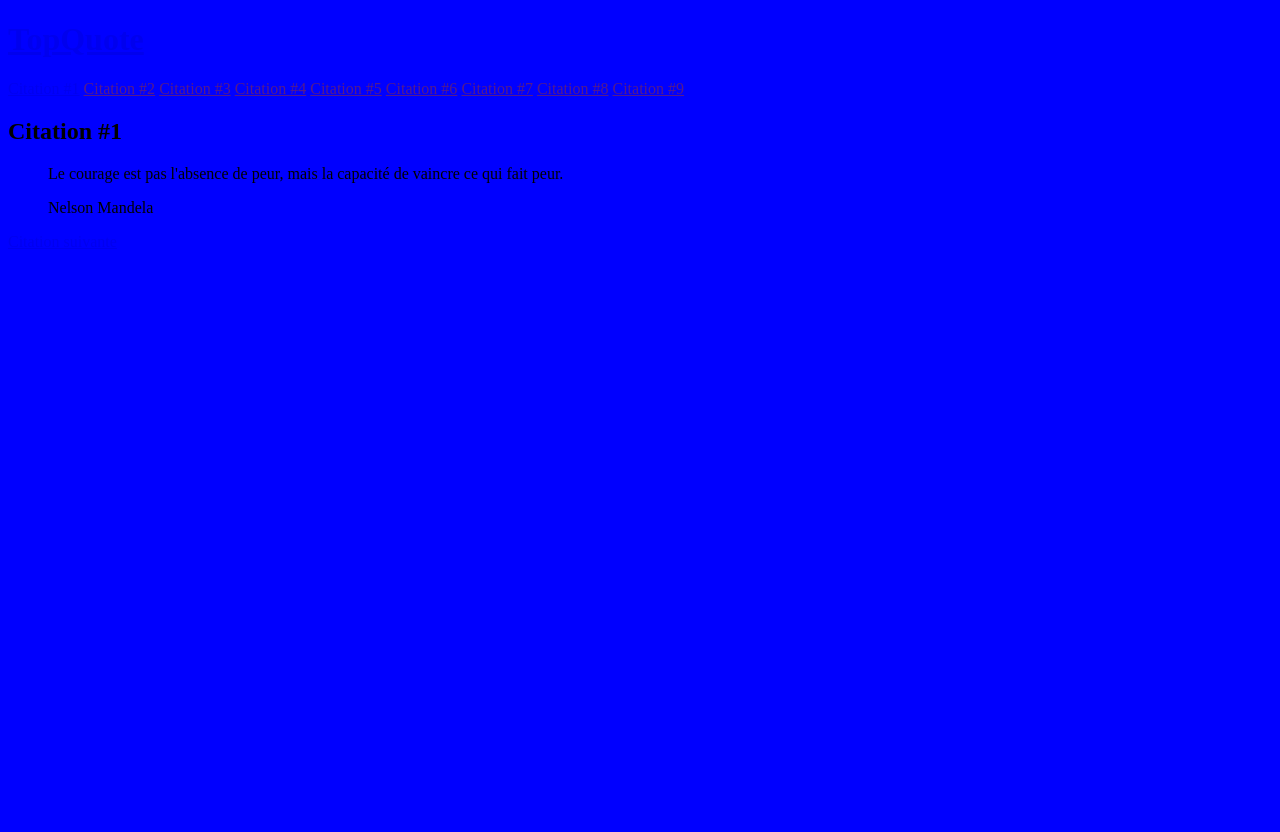
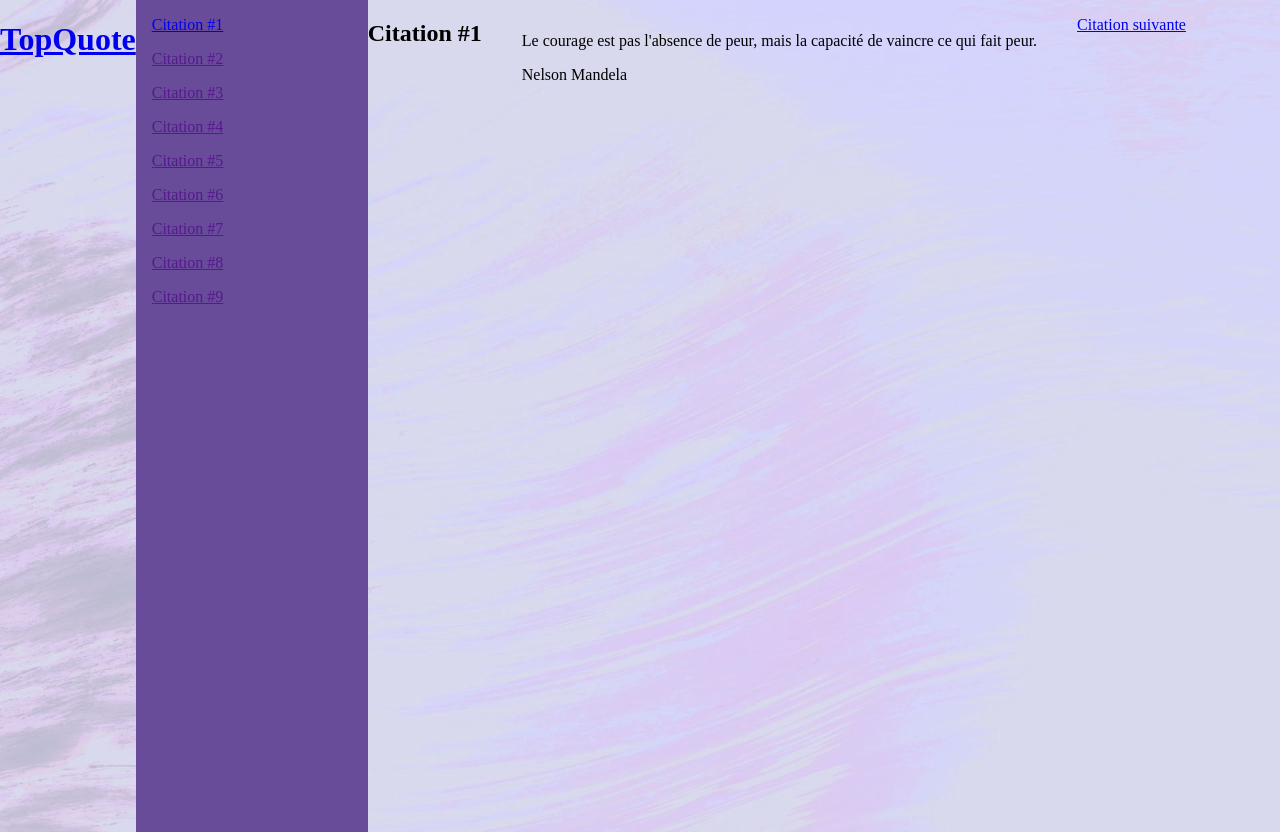
Before and after one commit to Merouane06110/exosQuotes, a website built with Parcel: page src/Topquote/index.html in a window 1280 px wide. Before the commit the page ends 800 px from the top, so only its background shows below. Built offline with nearby package versions, Linux system fonts and the light colour scheme; a web font is replaced by a local one.

Commit message:
Mise en forme du style.css

```diff
--- a/src/Topquote/css/style.css
+++ b/src/Topquote/css/style.css
@@ -1,3 +1,22 @@
+
+
+
+
+
+
 body{
-    background-color: blue;
+    margin: 0;
+    background: url(/docs/background.jpg);
+    background-size: cover;
+    color: var(--color-text);
+    display: flex;
 }
+nav{
+    background-color: #684b99;
+    padding: 1rem;
+    width: 200px;
+    min-height: 100vh;
+    display: flex;
+    flex-direction: column;
+    gap: 1rem;
+}
```
